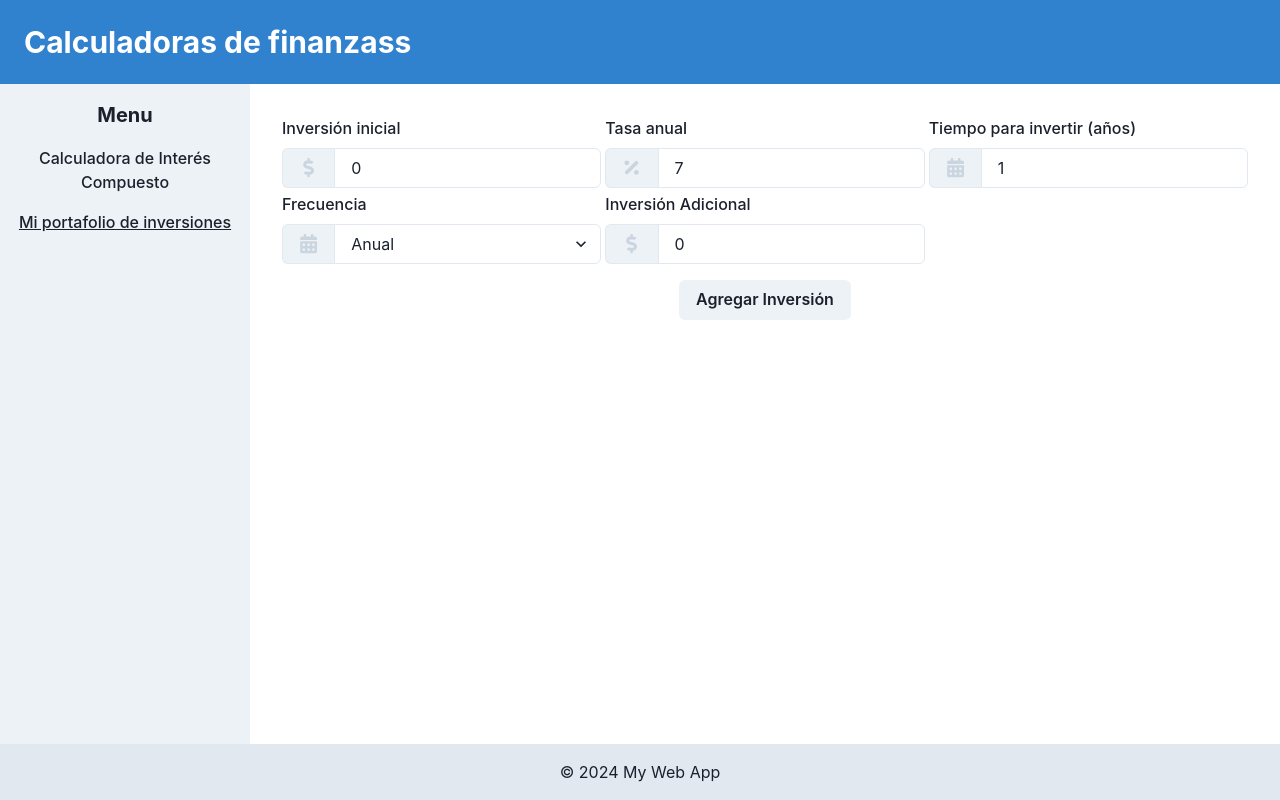
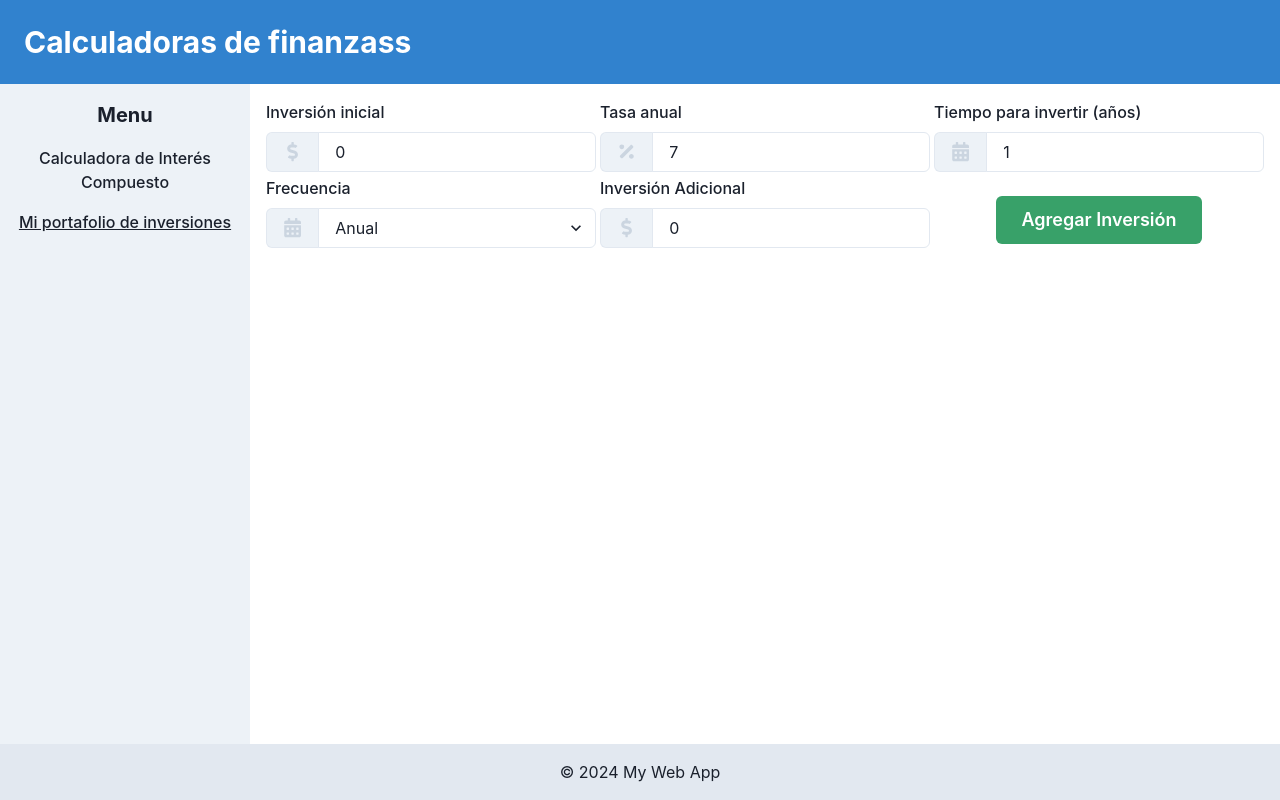
Before and after one commit to dasbego/finance-calculators, a React (Vite) app: page /myportfolio in a window 1280 px wide. Built offline with nearby package versions, Linux system fonts and the light colour scheme.

Commit message:
adjust grid form

```diff
--- a/src/App.tsx
+++ b/src/App.tsx
@@ -20,7 +20,6 @@ function Layout({ children }: { children: React.ReactNode }) {
           as="main"
           flex="1" // Flex grow to take available space
           flexDir="column"
-          p={{ base: "2", md: "4" }} // Padding: 2 on base (small screens), 4 on medium screens and up
           width={{ base: "full", md: "auto" }} // Full width on small screens, auto on medium screens and up
         >
           {children}
--- a/src/pages/MyPortfolio.tsx
+++ b/src/pages/MyPortfolio.tsx
@@ -19,7 +19,6 @@ import {
   IconButton,
   Text,
   Grid,
-  GridItem,
 } from "@chakra-ui/react";
 import {
   FaDollarSign,
@@ -100,6 +99,7 @@ const FormComponent: React.FC<FormComponentProps> = ({
               onChange={(value) =>
                 handleInputChange("initialCapital", parseFloat(value) || 0)
               }
+              width="100%"
             >
               <NumberInputField borderLeftRadius={0} />
             </NumberInput>
@@ -143,6 +143,7 @@ const FormComponent: React.FC<FormComponentProps> = ({
               onChange={(value) =>
                 handleInputChange("timeToInvest", parseFloat(value) || 0)
               }
+              width="100%"
             >
               <NumberInputField borderLeftRadius={0} />
             </NumberInput>
@@ -190,15 +191,18 @@ const FormComponent: React.FC<FormComponentProps> = ({
                   parseFloat(value) || 0
                 )
               }
+              width="100%"
             >
               <NumberInputField borderLeftRadius={0} />
             </NumberInput>
           </InputGroup>
         </FormControl>
+        <Flex justifyContent="center" alignItems="center">
+          <Button onClick={handleAddInvestment} size="lg" colorScheme="green">
+            Agregar Inversión
+          </Button>
+        </Flex>
       </Grid>
-      <Button mb={4} onClick={handleAddInvestment}>
-        Agregar Inversión
-      </Button>
     </>
   );
 };
```
